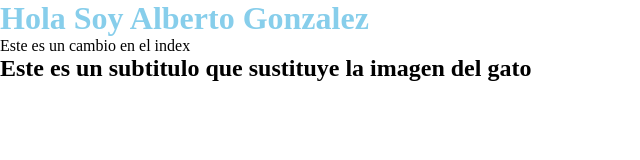
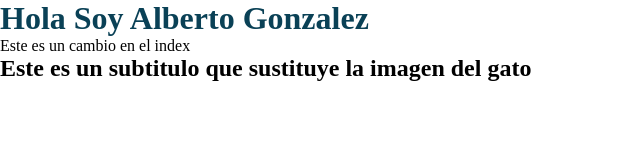
Before and after one commit to BetoRiveera/mi-portafolio, a plain HTML site: page index.html in a window 1280 px wide. Shown: the whole page, without its empty margins (0-640 px from the left). Drawn offline with Linux system fonts and the light colour scheme.

Commit message:
Cambia el color azul de los h1

```diff
--- a/styles.css
+++ b/styles.css
@@ -4,5 +4,5 @@
 }
 
 h1 {
-    color: skyblue;
+    color: rgb(10, 65, 86);
 }
```
